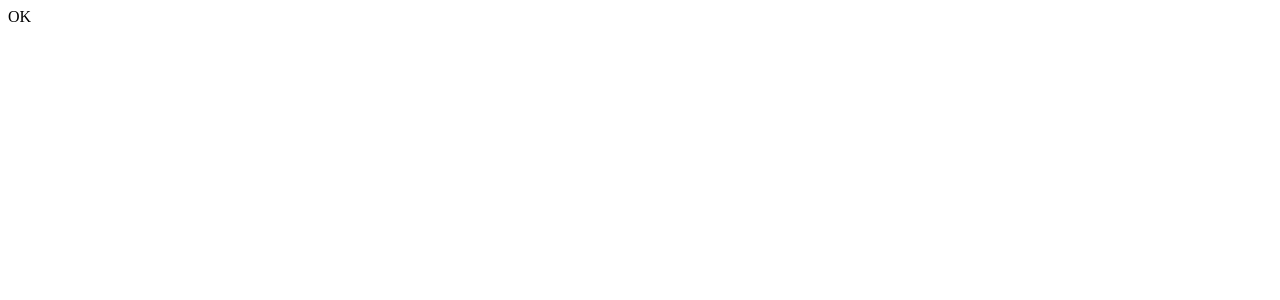
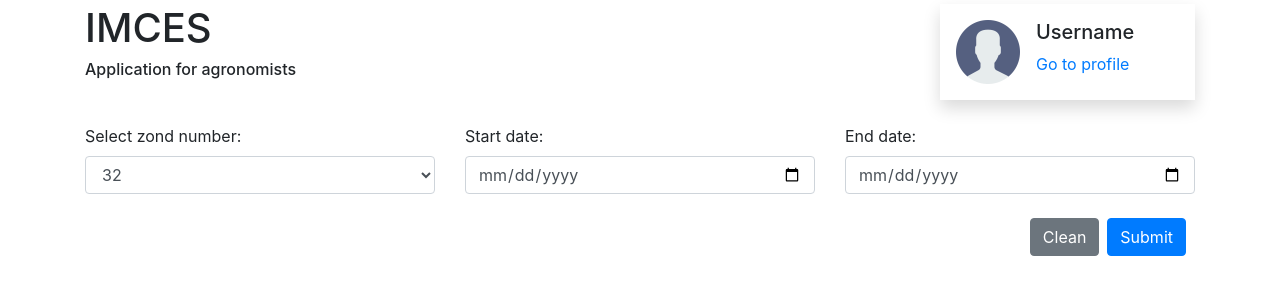
Before and after one commit to somnoynadno/imces_app, a Flask app: page / in a window 1280 px wide. Before the commit the part shown is almost empty. Shown: the top 300 px of the page. Run offline with Flask 2, Linux system fonts and the light colour scheme; the visitor is signed in with stand-in values (Sample User, id 1); some libraries are stand-ins or nearby versions.

Commit message:
Index page added

```diff
--- a/app.py
+++ b/app.py
@@ -23,7 +23,7 @@ def index():
 	if not 'username' in session:
 		return redirect(url_for('login'), 302)
 	else:
-		return "OK"
+		return render_template('index.html')
 
 
 @app.route('/login', methods=['GET', 'POST'])
@@ -45,11 +45,17 @@ def login():
 @app.route('/register', methods=['GET', 'POST'])
 def register():
 	# TODO: return register page
-    return "Register"
+	if not 'username' in session:
+		return redirect(url_for('login'), 302)
+
+	return "Register"
 
 
-@app.route('/get_info/<int:station_number>', methods=['GET'])
-def statistics(station_number	):
+@app.route('/get_info', methods=['GET'])
+def statistics():
+	if not 'username' in session:
+		return redirect(url_for('login'), 302)
+
 	conn = mysql.connector.connect(
          user='Fomin',
          password='VvbrKYKj',
--- /dev/null
+++ b/templates/index.html
@@ -0,0 +1,63 @@
+<!doctype html>
+<html lang="en">
+  <head>
+    <!-- Required meta tags -->
+    <meta charset="utf-8">
+    <meta name="viewport" content="width=device-width, initial-scale=1, shrink-to-fit=no">
+
+    <!-- Bootstrap CSS -->
+    <link rel="stylesheet" href="https://stackpath.bootstrapcdn.com/bootstrap/4.4.1/css/bootstrap.min.css" integrity="sha384-Vkoo8x4CGsO3+Hhxv8T/Q5PaXtkKtu6ug5TOeNV6gBiFeWPGFN9MuhOf23Q9Ifjh" crossorigin="anonymous">
+
+    <title>imces app</title>
+  </head>
+  <body>
+    <div class="container">
+      <div class="row mt-1">
+        <div class="col float-left">
+          <h1>IMCES</h1>
+          <h6>Application for agronomists</h6>
+        </div>
+        <div class="col col-md-3 float-right">
+          <div class="media shadow p-3">
+            <img src="static/img/user_icon.png" class="mr-3" style="width: 64px; height: 64px;" alt="=(">
+            <div class="media-body">
+              <h5 class="mt-0">Username</h5>
+              <a href='/'>Go to profile</a>
+            </div>
+          </div>
+        </div>
+      </div>
+      <form class="form-group mt-4" action="get_info" method="get">
+        <div class="row">
+          <div class="col col-md-4">
+            <label for="station_number">Select zond number:</label>
+            <select class="form-control" id="station_number">
+              <option>32</option>
+              <option>33</option>
+              <option>36</option>
+              <option>37</option>
+            </select>
+          </div>
+          <div class="col col-md-4">
+            <label for="start_date">Start date:</label>
+            <input type="date" class="form-control" id="start_date" name="start_date" placeholder="Date" required>
+          </div>
+          <div class="col col-md-4">
+            <label for="end_date">End date:</label>
+            <input type="date" class="form-control" id="end_date" name="end_date" placeholder="Date" required>
+          </div>
+        </div>
+        <div class="row mt-4 justify-content-end">
+          <button class="btn btn-secondary mr-2" type="reset">Clean</button>
+          <button class="btn btn-primary mr-4" id="submit" type="submit">Submit</button>
+        </div>
+      </form>
+    </div>
+
+    <!-- Optional JavaScript -->
+    <!-- jQuery first, then Popper.js, then Bootstrap JS -->
+    <script src="https://code.jquery.com/jquery-3.4.1.slim.min.js" integrity="sha384-J6qa4849blE2+poT4WnyKhv5vZF5SrPo0iEjwBvKU7imGFAV0wwj1yYfoRSJoZ+n" crossorigin="anonymous"></script>
+    <script src="https://cdn.jsdelivr.net/npm/popper.js@1.16.0/dist/umd/popper.min.js" integrity="sha384-Q6E9RHvbIyZFJoft+2mJbHaEWldlvI9IOYy5n3zV9zzTtmI3UksdQRVvoxMfooAo" crossorigin="anonymous"></script>
+    <script src="https://stackpath.bootstrapcdn.com/bootstrap/4.4.1/js/bootstrap.min.js" integrity="sha384-wfSDF2E50Y2D1uUdj0O3uMBJnjuUD4Ih7YwaYd1iqfktj0Uod8GCExl3Og8ifwB6" crossorigin="anonymous"></script>
+  </body>
+</html>
--- a/templates/login.html
+++ b/templates/login.html
@@ -19,11 +19,11 @@
             <h2 style="margin-bottom: 20px;">Login</h2>
             <div class="form-group mt-2">
               <label for="InputUsername">Username</label>
-              <input type="username" name="username" class="form-control" id="InputUsername">
+              <input type="username" name="username" class="form-control" id="InputUsername" required>
             </div>
             <div class="form-group">
               <label for="InputPassword">Password</label>
-              <input type="password" name="password" class="form-control" id="InputPassword">
+              <input type="password" name="password" class="form-control" id="InputPassword" required>
             </div>
             <div class="form-group form-check">
               <input type="checkbox" class="form-check-input" id="Check">
```
Also changed, not shown: static/img/user_icon.png (added).
